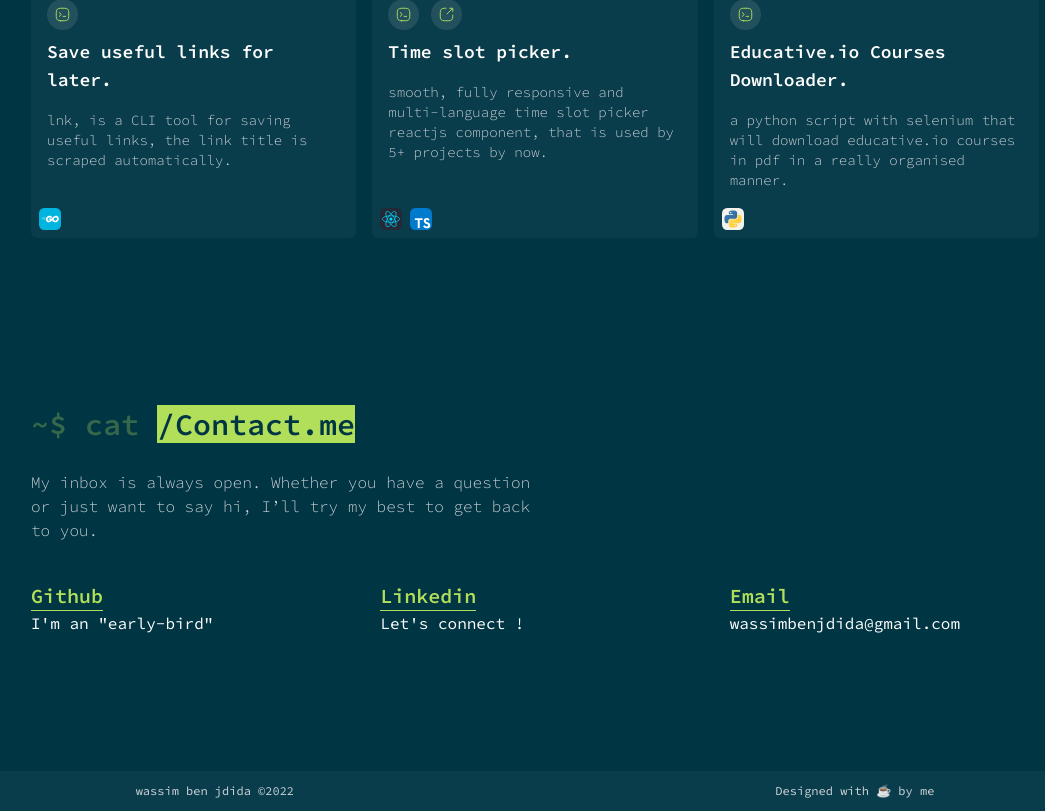
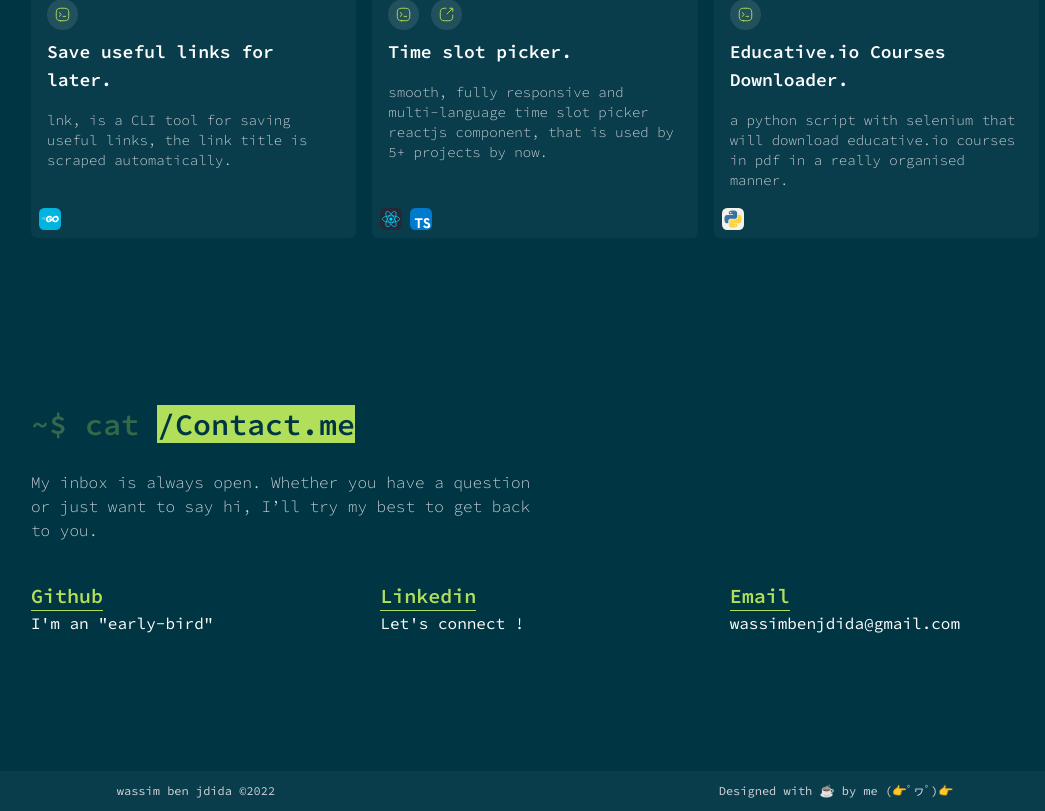
Before and after one commit to wassimbj/wassimbj.github.io, a Next.js app: page / in a window 1280 px wide. Shown: the part 1718-2529 px from the top of the page, without its empty margins (105-1150 px from the left). Built offline with nearby package versions, Linux system fonts and the light colour scheme.

Commit message:
testing changes

```diff
--- a/package.json
+++ b/package.json
@@ -7,7 +7,6 @@
     "build": "next build",
     "start": "next start",
     "export": "next export",
-    "prod": "yarn build && yarn export && touch out/.nojekyll",
     "clean": "rm node_modules .next out yarn-lock -rf",
     "lint": "next lint"
   },
--- a/pages/index.tsx
+++ b/pages/index.tsx
@@ -174,7 +174,7 @@ export default function Home() {
       <footer className="mt-24 bg-[#0a3d4b] px-3s py-3">
         <div className="flex items-center justify-around md:flex-row flex-col text-xs">
           <span> wassim ben jdida ©{new Date().getFullYear()} </span>
-          <span>Designed with ☕ by me</span>
+          <span>Designed with ☕ by me (👉ﾟヮﾟ)👉</span>
         </div>
       </footer>
     </div>
```
